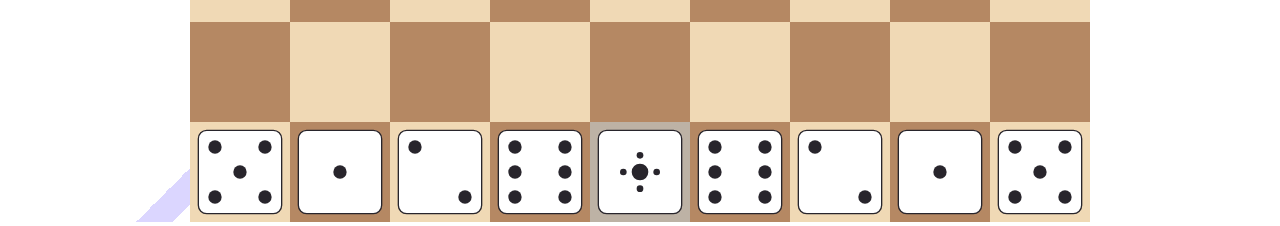
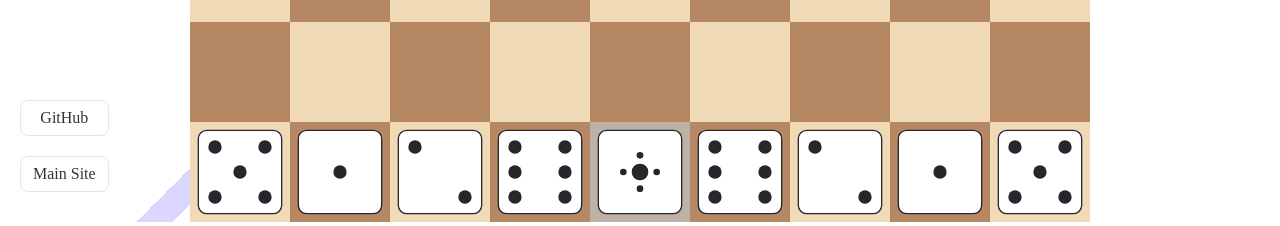
Before and after one commit to FinleyCooper/duell, a React (Vite) app: page / in a window 1280 px wide. Shown: the part 578-804 px from the top of the page. Built offline with nearby package versions, Linux system fonts and the light colour scheme; a web font is replaced by a local one.

Commit message:
Fixed z-indexing

```diff
--- a/src/App.css
+++ b/src/App.css
@@ -18,7 +18,7 @@ body::before {
         linear-gradient(135deg, transparent 0%, transparent 45%, #dbd6ff 45%, #dbd6ff 46.75%, transparent 46.75%, transparent 100%),
         linear-gradient(135deg, transparent 0%, transparent 65%, #ccfcff 65%, #ccfcff 66.75%, transparent 66.75%, transparent 100%),
         linear-gradient(135deg, transparent 0%, transparent 25%, #f7d0ff 25%, #f7d0ff 26.75%, transparent 26.75%, transparent 100%);
-    z-index: 0.5;
+    z-index: 1;
     pointer-events: none;
 }
 
@@ -115,3 +115,35 @@ body::before {
 .popup-content > p {
     font-size: 1em;
 }
+.footer {
+    position: absolute;
+    display: flex;
+    flex-direction: column;
+    gap: 20px;
+    bottom: 0;
+    left: 0;
+    text-align: center;
+    margin-top: 60px;
+    padding: 30px 20px;
+    z-index: 0;
+}
+
+.footer-link {
+    color: rgba(0, 0, 0, 0.8);
+    text-decoration: none;
+    font-weight: 500;
+    padding: 8px 12px;
+    border-radius: 8px;
+    transition: all 0.3s ease-out;
+    border: 1px solid rgba(0, 0, 0, 0.1);
+    position: relative;
+    z-index: 0;
+
+}
+
+.footer-link:hover {
+    color: black;
+    background: rgba(255, 255, 255, 0.5);
+    backdrop-filter: blur(20px);
+    text-decoration: none;
+}
--- a/src/App.tsx
+++ b/src/App.tsx
@@ -28,7 +28,6 @@ const App: React.FC = () => {
   };
 
   const resetGame = () => {
-    console.log("play again");
     setEngine(new Engine());
     setWinner(null);
     setLegalSquares([]);
@@ -114,7 +113,12 @@ const App: React.FC = () => {
         onDragStart={handleDragStart}
         onDragEnd={handleDragEnd}
       />
+        <footer className="footer">
+                <a href="https://github.com/finleycooper/duell" target="_blank" className="footer-link">GitHub</a>
+                <a href="https://finleycooper.co.uk" target="_blank" className="footer-link">Main Site</a>
+        </footer>
     </div>
+
   );
 };
 
--- a/src/components/BoardElement/index.css
+++ b/src/components/BoardElement/index.css
@@ -1,5 +1,7 @@
 .board {
     position: relative;
+    z-index: 4;
+
 }
 
 .squares,
@@ -10,7 +12,7 @@
 }
 
 .square-masks {
-    z-index: 2;
+    z-index: 5;
     position: absolute;
     top: 0;
     left: 0;
--- a/src/engine/Board.ts
+++ b/src/engine/Board.ts
@@ -16,7 +16,7 @@ class Board {
 
     constructor() {
         this.sideToMove = Piece.WHITE;
-        this.square = StartingBoard;
+        this.square = [...StartingBoard];
     }
 
     getSideToMove(): number {
```
